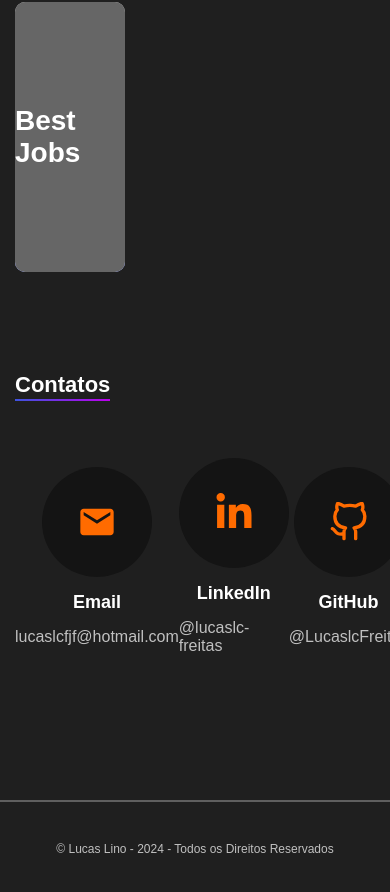
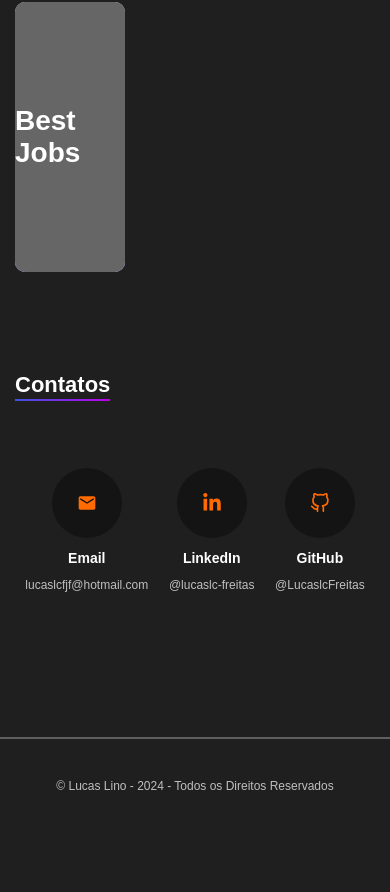
Before and after one commit to LucaslcFreitas/PortfolioV1, a Next.js app: page / in a window 390 px wide. Shown: the part 3235-4127 px from the top of the page. Built offline with nearby package versions, Linux system fonts and the light colour scheme; a web font is replaced by a local one.

Commit message:
Adiciona responsividade nos contatos

```diff
--- a/src/components/ContactCard/styles.ts
+++ b/src/components/ContactCard/styles.ts
@@ -12,6 +12,20 @@ export const Card = styled.a`
 
     &:hover {
         transform: scale(1.1);
+    }
+
+    @media ${({ theme }) => theme.media.smallMobile} {
+        margin-top: 1rem;
+
+        &:hover {
+            transform: scale(1);
+        }
+    }
+
+    @media ${({ theme }) => theme.media.mobile} {
+        &:hover {
+            transform: scale(1);
+        }
     }
 `;
 
@@ -28,13 +42,85 @@ export const Icon = styled.div`
         color: ${({ theme }) => theme.colors.titleAlternate};
         font-size: 4rem;
     }
+
+    @media ${({ theme }) => theme.media.smallMobile} {
+        width: 7rem;
+        height: 7rem;
+
+        svg {
+            font-size: 2rem;
+        }
+    }
+
+    @media ${({ theme }) => theme.media.mobile} {
+        width: 7rem;
+        height: 7rem;
+
+        svg {
+            font-size: 2rem;
+        }
+    }
+
+    @media ${({ theme }) => theme.media.tablet} {
+        width: 9rem;
+        height: 9rem;
+
+        svg {
+            font-size: 3rem;
+        }
+    }
+
+    @media ${({ theme }) => theme.media.smallDesktop} {
+        width: 9rem;
+        height: 9rem;
+
+        svg {
+            font-size: 3rem;
+        }
+    }
 `;
 
 export const Title = styled.h4`
     font-size: 1.8rem;
     margin: 1.5rem 0;
+
+    @media ${({ theme }) => theme.media.smallMobile} {
+        font-size: 1.4rem;
+        margin: 1.2rem 0;
+    }
+
+    @media ${({ theme }) => theme.media.mobile} {
+        font-size: 1.4rem;
+        margin: 1.2rem 0;
+    }
+
+    @media ${({ theme }) => theme.media.tablet} {
+        font-size: 1.6rem;
+        margin: 1.2rem 0;
+    }
+
+    @media ${({ theme }) => theme.media.smallDesktop} {
+        font-size: 1.6rem;
+        margin: 1.2rem 0;
+    }
 `;
 
 export const Description = styled.p`
     font-size: 1.6rem;
+
+    @media ${({ theme }) => theme.media.smallMobile} {
+        font-size: 1.2rem;
+    }
+
+    @media ${({ theme }) => theme.media.mobile} {
+        font-size: 1.2rem;
+    }
+
+    @media ${({ theme }) => theme.media.tablet} {
+        font-size: 1.4rem;
+    }
+
+    @media ${({ theme }) => theme.media.smallDesktop} {
+        font-size: 1.4rem;
+    }
 `;
--- a/src/components/Contacts/styles.ts
+++ b/src/components/Contacts/styles.ts
@@ -6,4 +6,8 @@ export const ContactsContainer = styled.div`
     display: flex;
     justify-content: space-around;
     align-items: center;
+
+    @media ${({ theme }) => theme.media.smallMobile} {
+        flex-wrap: wrap;
+    }
 `;
```
